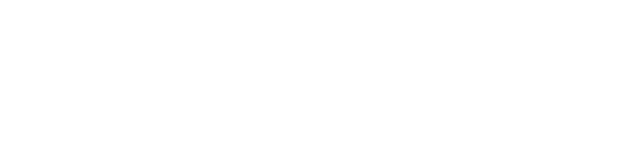
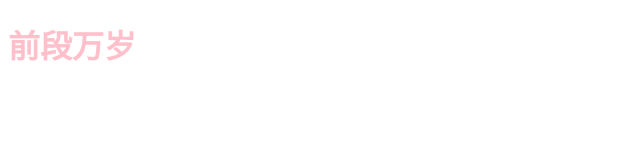
Before and after one commit to zz734178668/git-demo, a plain HTML site: page index.html in a window 1280 px wide. Shown: the whole page, without its empty margins (0-640 px from the left). Drawn offline with Linux system fonts and the light colour scheme.

Commit message:
tianjialebiaotishezhichenglepinkse

```diff
--- a/css/index.css
+++ b/css/index.css
@@ -0,0 +1,3 @@
+h1 {
+    color: pink;
+}
--- a/index.html
+++ b/index.html
@@ -6,10 +6,11 @@
     <meta name="viewport" content="width=device-width, initial-scale=1.0">
     <meta http-equiv="X-UA-Compatible" content="ie=edge">
     <title>Document</title>
+    <link rel="stylesheet" href="./css/index.css">
 </head>
 
 <body>
-
+    <h1>前段万岁</h1>
 </body>
 
 </html>
```
